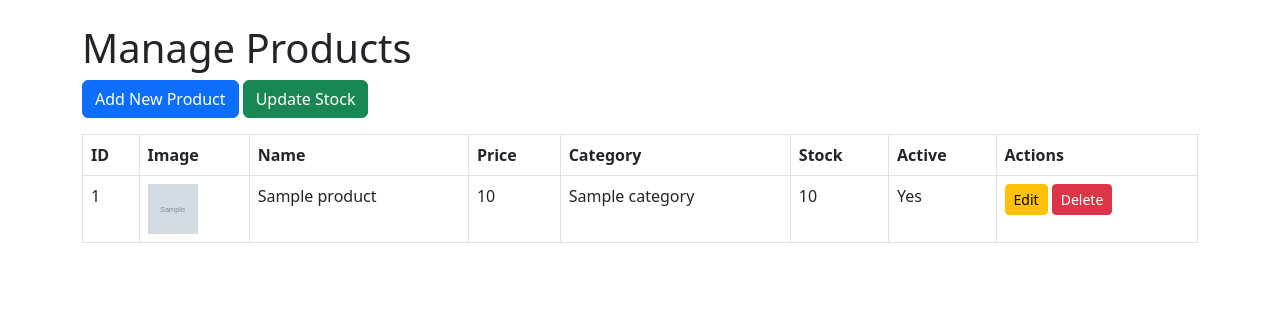
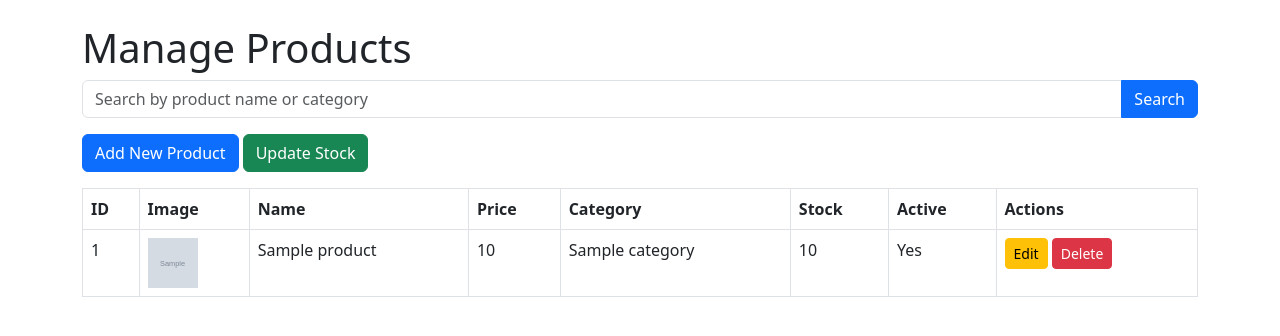
Before and after one commit to Supremeimprints/zellow_admin_dashboard, a PHP site: page /products.php in a window 1280 px wide; the page is wider, and only the part inside the window is pictured. Shown: the part 56-392 px from the top of that part. Run offline with PHP 8.4, Linux system fonts and the light colour scheme; the visitor is signed in with stand-in values (Sample User, id 1); tables that the repository leaves empty or names only in its code hold one stand-in row (values such as "Sample post"); grey boxes marked "Sample" are stand-in pictures.

Commit message:
Add search functionality to inventory and products pages

```diff
--- a/products.php
+++ b/products.php
@@ -25,14 +25,23 @@ if (!$admin) {
     exit();
 }
 
-// Fetch all products with stock
-$query = "SELECT p.product_id, p.product_name, p.price, p.category_id, p.is_active, p.image_url, p.description,
+// Handle search input
+$search = '';
+if (isset($_GET['search'])) {
+    $search = trim($_GET['search']);
+}
+
+// Fetch all products with stock, filtered by search
+$query = "
+    SELECT p.product_id, p.product_name, p.price, p.category_id, p.is_active, p.image_url, p.description,
            c.category_name, i.stock_quantity
     FROM products p
     LEFT JOIN categories c ON p.category_id = c.category_id
-          LEFT JOIN inventory i ON p.product_id = i.product_id";
+    LEFT JOIN inventory i ON p.product_id = i.product_id
+    WHERE p.product_name LIKE :search OR c.category_name LIKE :search
+";
 $stmt = $db->prepare($query);
-$stmt->execute();
+$stmt->execute([':search' => '%' . $search . '%']);
 $products = $stmt->fetchAll(PDO::FETCH_ASSOC);
 
 ?>
@@ -53,6 +62,14 @@ $products = $stmt->fetchAll(PDO::FETCH_ASSOC);
 <div class="container mt-4">
     <h1>Manage Products</h1>
 
+    <!-- Search Form -->
+    <form method="GET" action="products.php" class="mb-3">
+        <div class="input-group">
+            <input type="text" name="search" class="form-control" placeholder="Search by product name or category" value="<?= htmlspecialchars($search); ?>">
+            <button type="submit" class="btn btn-primary">Search</button>
+        </div>
+    </form>
+
     <!-- Add Product Button -->
     <a href="add_product.php" class="btn btn-primary mb-3">Add New Product</a>
     <a href="inventory.php" class="btn btn-success mb-3">Update Stock</a>
@@ -72,6 +89,7 @@ $products = $stmt->fetchAll(PDO::FETCH_ASSOC);
             </tr>
         </thead>
         <tbody>
+            <?php if (!empty($products)): ?>
                 <?php foreach ($products as $product): ?>
                     <tr>
                         <td><?= htmlspecialchars($product['product_id']); ?></td>
@@ -93,6 +111,11 @@ $products = $stmt->fetchAll(PDO::FETCH_ASSOC);
                         </td>
                     </tr>
                 <?php endforeach; ?>
+            <?php else: ?>
+                <tr>
+                    <td colspan="8" class="text-center">No products found</td>
+                </tr>
+            <?php endif; ?>
         </tbody>
     </table>
 </div>
```
Also changed, not shown: inventory.php (+28 -10 lines). Lines whose indentation alone changed are shown as unchanged.
